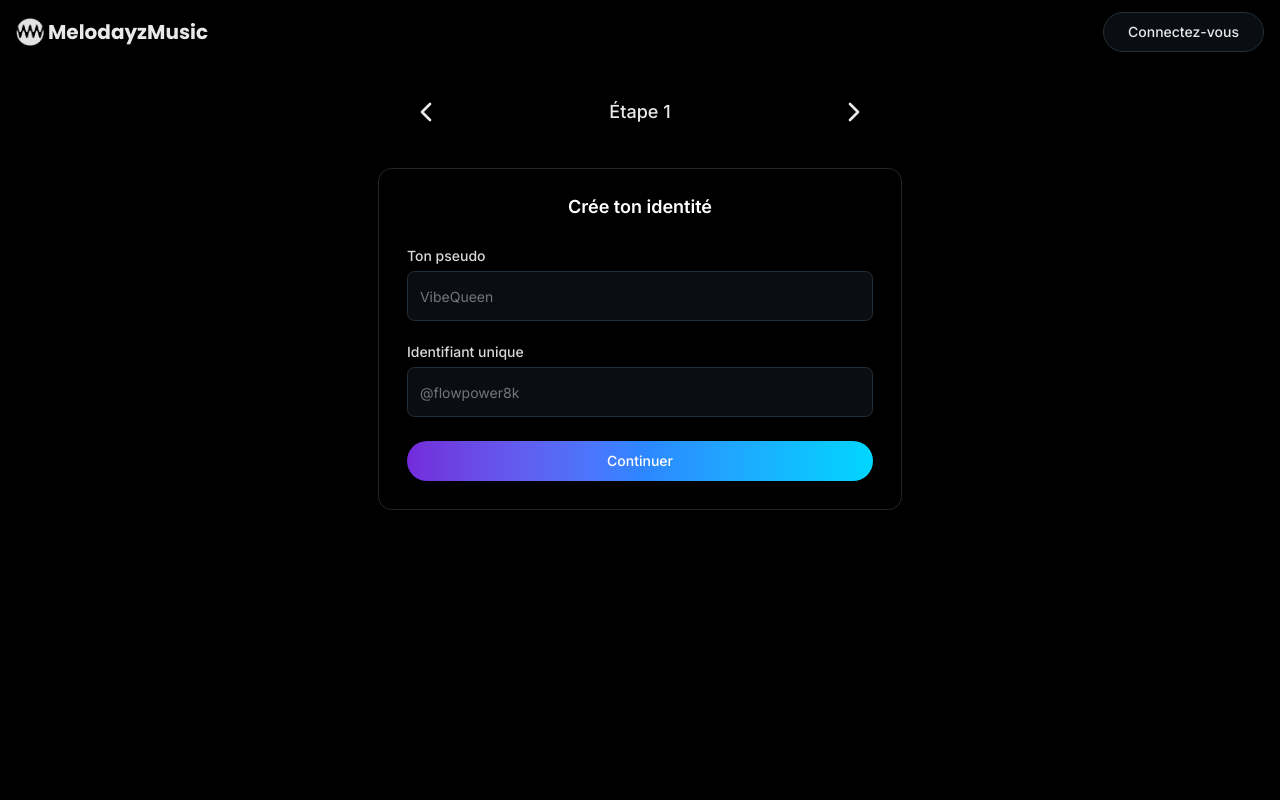
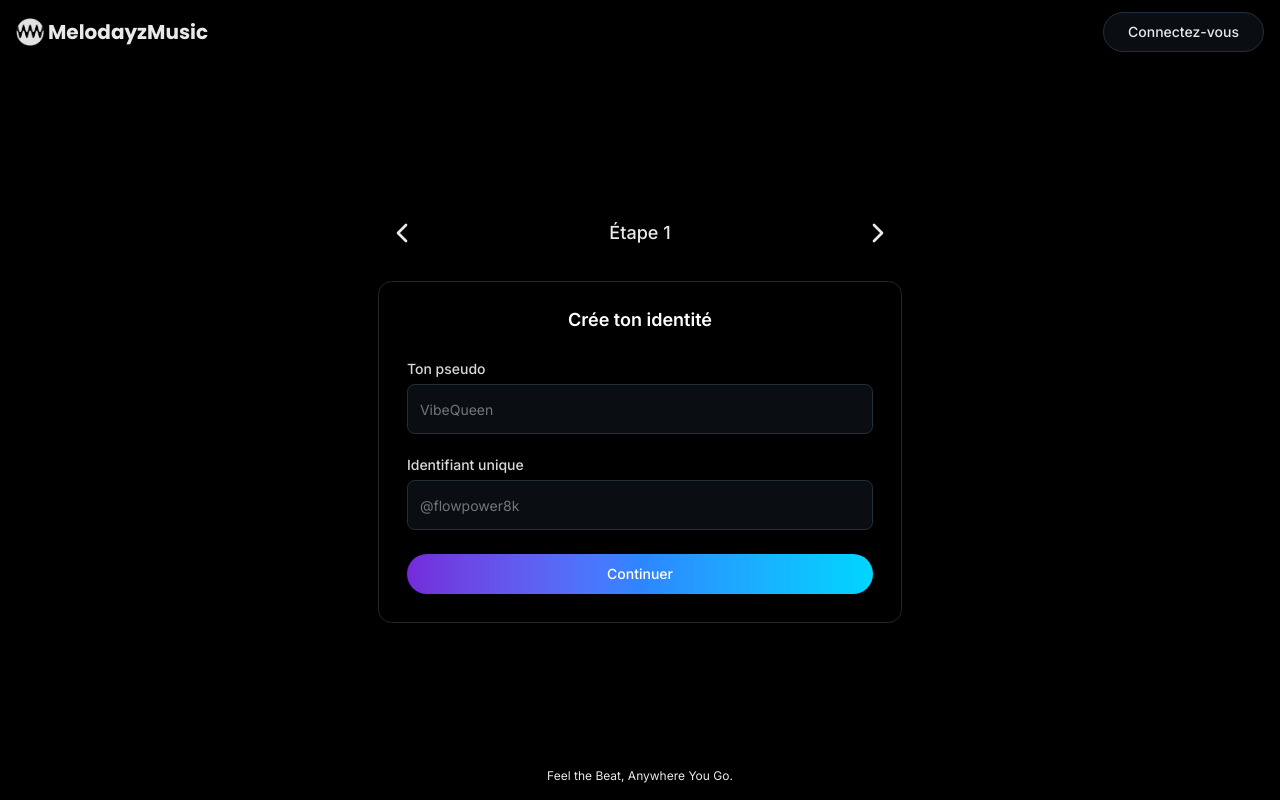
Before and after one commit to bossnare/melodayzmusic, a Next.js app in the folder apps/client/: page /auth/register in a window 1280 px wide. Built offline with nearby package versions, Linux system fonts and the light colour scheme; grey boxes are pictures that could not be loaded.

Commit message:
client:ui:ref: refactor signup card on register component

```diff
--- a/apps/client/src/app/auth/register/page.tsx
+++ b/apps/client/src/app/auth/register/page.tsx
@@ -9,20 +9,14 @@ import {
   FormLabel,
   FormMessage,
 } from '@/components/ui/form';
-import { z } from 'zod';
-import { zodResolver } from '@hookform/resolvers/zod';
 import { useForm } from 'react-hook-form';
 import { Input } from '@/components/ui/input';
 import { Button } from '@/components/ui/button';
 import { Card, CardTitle, CardContent } from '@/components/ui/card';
-import Image from 'next/image';
-import { AnimatePresence, motion } from 'motion/react';
-import { providerLabels } from '@/components/navigation/labels/label.provider';
-import { EyeIcon, EyeOffIcon } from 'lucide-react';
-import { useState } from 'react';
 import { MotionButton } from '@/components/motions/motionButton';
 import { AuthHeaderSwitch } from '@/components/auth/AuthHeaderSwitch';
 import { ChevronLeft, ChevronRight } from 'lucide-react';
+import { Tagline } from '@/components/branding/tagline';
 
 export default function RegisterPage() {
   const form = useForm({
@@ -34,10 +28,15 @@ export default function RegisterPage() {
   });
 
   return (
-    <>
+    <section className="flex flex-col items-center justify-between gap-2 pb-6 h-dvh md:pb-4">
+      {/* header */}
       <AuthHeaderSwitch type="register" href="/auth/login" />
-      <div className="flex items-center flex-col justify-center gap-2 *:w-full *:p-4 lg:*:p-6 md:*:w-2/3 lg:*:w-[42%]">
-        <div className="flex items-center justify-between gap-4 capitalize pt-14 md:pt-4">
+      {/* content */}
+      <div
+        className="flex flex-col justify-center items-center gap-2
+      w-full *:w-full md:*:w-2/3 lg:*:w-[42%]"
+      >
+        <div className="flex items-center justify-between gap-4 pb-6 capitalize md:pb-4">
           <MotionButton>
             <ChevronLeft className="size-8" />
           </MotionButton>
@@ -46,12 +45,13 @@ export default function RegisterPage() {
             <ChevronRight className="size-8" />
           </MotionButton>
         </div>
-        <Card className="dark:bg-transparent">
+        {/* Step Card */}
+        <Card className="p-4 dark:bg-transparent lg:p-6">
           <CardTitle className="text-lg text-center">
             Crée ton identité
           </CardTitle>
           {/* Form Content */}
-          <CardContent className="flex flex-col gap-8 p-1 md:gap-10 md:flex-row">
+          <CardContent className="flex flex-col gap-10 p-1 md:flex-row">
             <Form {...form}>
               <form action="" className="flex flex-col flex-1 gap-4">
                 <FormField
@@ -128,6 +128,8 @@ export default function RegisterPage() {
           <CardContent></CardContent>
         </Card> */}
       </div>
-    </>
+      {/* tag */}
+      <Tagline />
+    </section>
   );
 }
--- a/apps/client/src/components/auth/AuthCard.tsx
+++ b/apps/client/src/components/auth/AuthCard.tsx
@@ -24,6 +24,7 @@ import { useState } from 'react';
 import { MotionButton } from '@/components/motions/motionButton';
 import { AuthHeaderSwitch } from './AuthHeaderSwitch';
 import { MelodayzMusic } from '../branding/logo';
+import { Tagline } from '../branding/tagline';
 
 const loginSchema = z.object({
   email: z.string().email(),
@@ -47,7 +48,7 @@ function LoginCard() {
   const pathname = usePathname();
 
   return (
-    <section className="flex items-center flex-col justify-between gap-2 h-full pb-6 md:pb-4">
+    <section className="flex flex-col items-center justify-between h-full gap-2 pb-6 md:pb-4">
       {/* Header */}
       <AuthHeaderSwitch href="/auth/register" type="login" />
 
@@ -100,7 +101,7 @@ function LoginCard() {
                               className="py-6"
                               {...field}
                             />
-                            <span className="absolute right-2 top-1/2 -translate-y-1/2">
+                            <span className="absolute -translate-y-1/2 right-2 top-1/2">
                               <MotionButton
                                 type="button"
                                 className="*:!size-5 lg:*:!size-4"
@@ -168,7 +169,7 @@ function LoginCard() {
         </motion.div>
       </AnimatePresence>
       {/* Sign up */}
-      <div className="text-xs">Feel the Beat, Anywhere You Go.</div>
+      <Tagline />
     </section>
   );
 }
--- /dev/null
+++ b/apps/client/src/components/branding/tagline.tsx
@@ -0,0 +1,3 @@
+export const Tagline = () => {
+  return <div className="text-xs">Feel the Beat, Anywhere You Go.</div>;
+};
```
